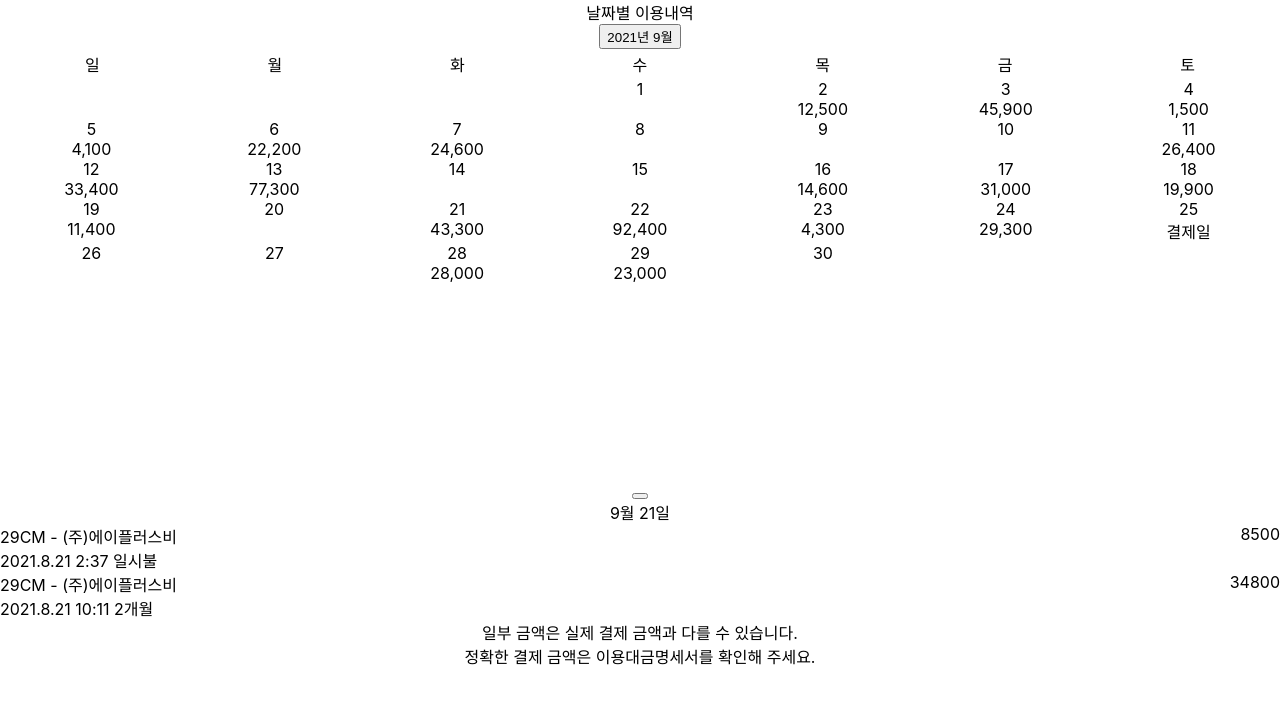
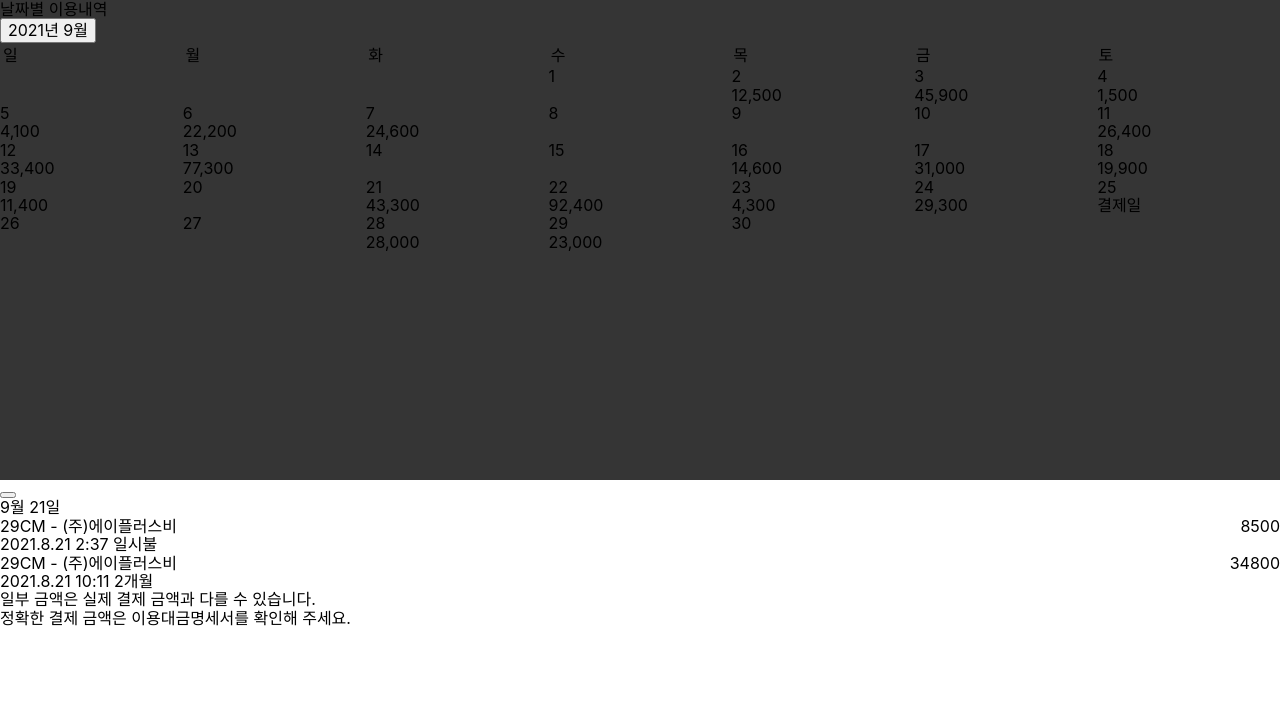
Before and after one commit to IsaacYouKorea/hyundaicard, a React (Create React App) app: page / in a window 1280 px wide. Shown: the top 704 px of the page. Built offline with nearby package versions, Linux system fonts and the light colour scheme.

Commit message:
style: 스타일 리셋, theme 타입 정의

```diff
--- a/package.json
+++ b/package.json
@@ -20,6 +20,7 @@
     "redux-devtools-extension": "^2.13.9",
     "redux-logger": "^3.0.6",
     "styled-components": "^5.3.1",
+    "styled-normalize": "^8.0.7",
     "swiper": "^6.0.6",
     "typescript": "^4.1.2",
     "web-vitals": "^1.0.1"
--- a/src/App.tsx
+++ b/src/App.tsx
@@ -1,5 +1,5 @@
 import React, { useState } from 'react';
-import { ThemeProvider } from 'styled-components';
+import styled, { css, ThemeProvider } from 'styled-components';
 import './App.css';
 import Calendar from './components/calendar';
 import DaySummary from './components/DaySummary';
@@ -7,19 +7,33 @@ import Header from './components/header';
 import PaymentDetail from './components/payment-detail';
 import { AppProvider, usePaymentDispatch } from './context';
 import { darkTheme } from './styles/theme';
+import GlobalStyle from "./styles/global-style";
+
+const StyledApp = styled.div`
+  ${({ theme }) => {
+    console.log(theme)
+    return css`
+      width: 100vw;
+      height: 100vh;
+      background: ${theme.colors.background}
+    `
+  }}
+`
+
 
 function App() {
-  const [theme, setTheme] = useState(darkTheme);
+  // const [theme, setTheme] = useState(darkTheme);
 
   return (
     <AppProvider>
-      <ThemeProvider theme={theme}>
-        <div className="App">
+      <ThemeProvider theme={darkTheme}>
+        <GlobalStyle />
+        <StyledApp>
           <Header />
           <Calendar />
           <DaySummary />
           <PaymentDetail />
-        </div>
+        </StyledApp>
       </ThemeProvider>
     </AppProvider>
   );
--- /dev/null
+++ b/src/styles/global-style.ts
@@ -0,0 +1,18 @@
+import { createGlobalStyle } from "styled-components";
+import { normalize } from "styled-normalize";
+
+// 위에서 받은 `normalize`로 기본 css가 초기화 합니다.
+const GlobalStyle = createGlobalStyle`
+  ${normalize}
+
+  html,
+  body {
+    overflow: hidden;
+  }
+
+  * {
+    box-sizing: border-box;
+  }
+`;
+
+export default GlobalStyle;
--- a/src/styles/theme.ts
+++ b/src/styles/theme.ts
@@ -1,3 +1,5 @@
+import { DefaultTheme } from "styled-components";
+
 const margins = {
   sm: ".5rem",
   base: "1rem",
@@ -59,14 +61,6 @@ const device = {
   desktopL: `@media only screen and (max-width: ${size.desktop})`,
 };
 
-//테마에 따라 다른 값을 갖는 색상 값입니다
-const lightThemeColors = {
-  ...colors,
-  primary: "#333",
-  secondary: "#fff",
-  tertiary: "#808080",
-};
-
 const darkThemeColors = {
   ...colors,
   primary: colors.white,
@@ -84,12 +78,7 @@ const defalutTheme = {
 };
 
 // 각 테마는 공통 변수와 함께, 각기 다른 색상 값들을 갖습니다.
-export const darkTheme = {
+export const darkTheme:DefaultTheme = {
   ...defalutTheme,
   colors: darkThemeColors,
 };
-
-export const lightTheme = {
-  ...defalutTheme,
-  colors: lightThemeColors,
-};
```
Also changed, not shown: src/types/style.d.ts (added, +61 -0 lines).
